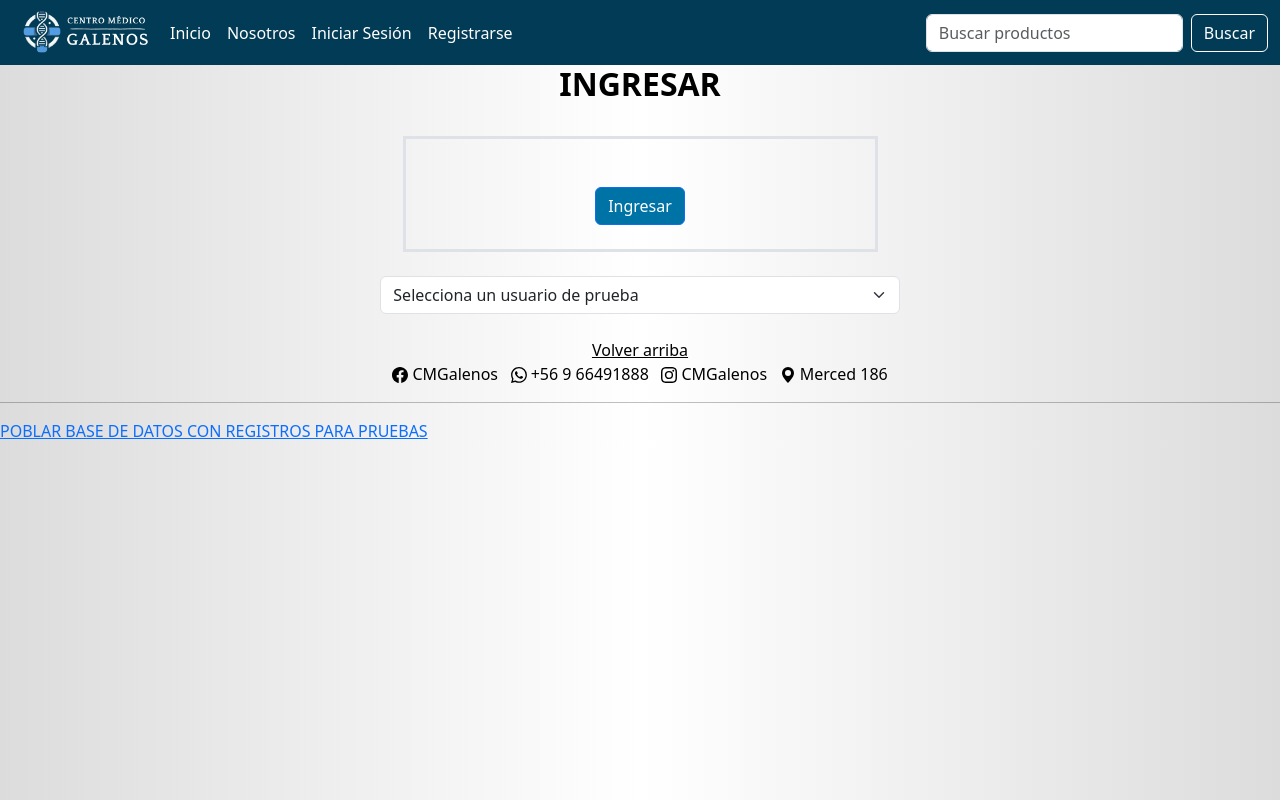
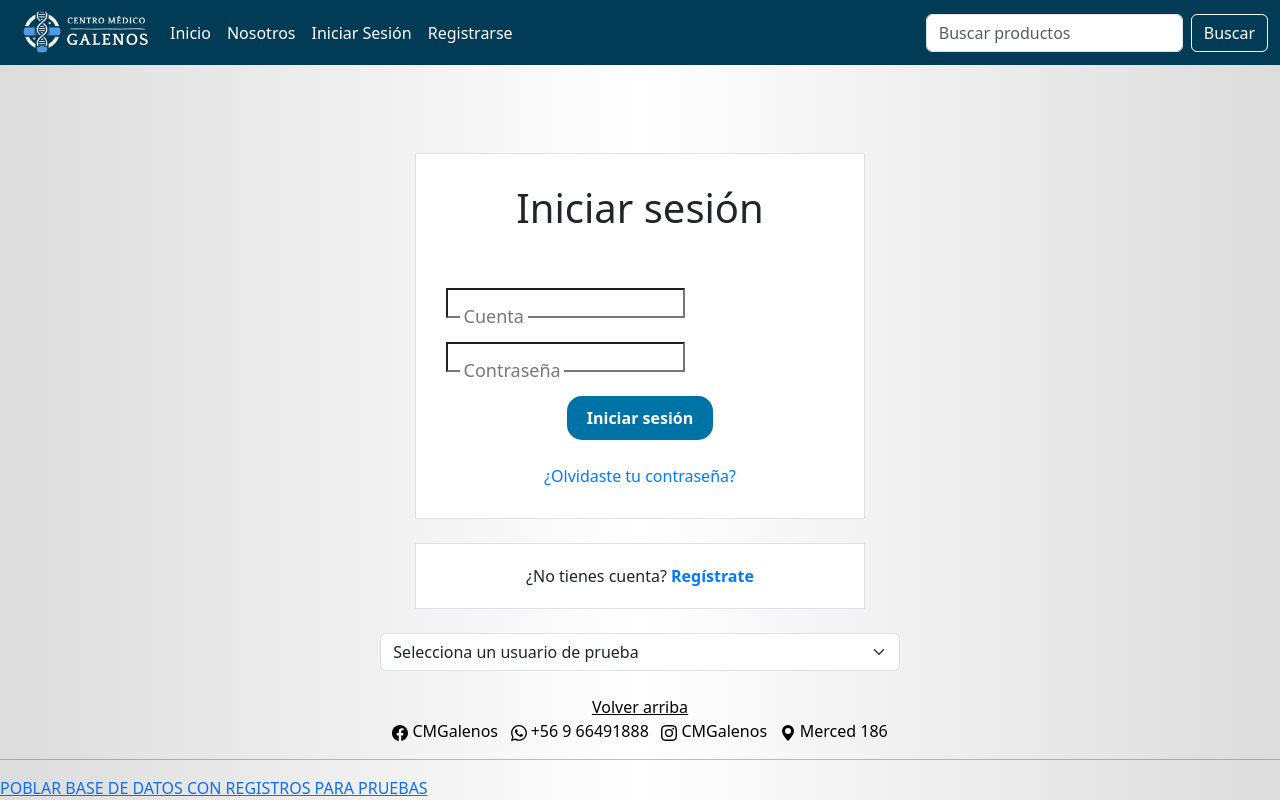
Before and after one commit to DiVillarVega/Galenos, a Django app: template core/templates/core/ingresar.html in a window 1280 px wide. Run offline with Django 4.2, Linux system fonts and the light colour scheme; the template is opened without the code that fills it: most values are stand-ins (such as "Sample title", 1, 10 or a date in 2020); form fields are guessed from the names that the template uses; some libraries are stand-ins or nearby versions; some web fonts are replaced.

Commit message:
inicio sesión avance

```diff
--- a/core/static/core/css/styles.css
+++ b/core/static/core/css/styles.css
@@ -22,6 +22,13 @@
 
 .cuadro_blaco{
   background-color: white;
+}
+
+.custom-div {
+  color: #747777; /* Color de fondo gris */
+  padding: 20px; /* Espaciado interno */
+  margin-left: 20px; /* Espaciado a la izquierda */
+  margin-right: 20px; /* Espaciado a la derecha */
 }
 
 .error {
@@ -57,15 +64,14 @@ body {
 }
 
 .cuadro_login {
-  border: 1px solid rgb(255, 255, 255);
-  padding: 40px;
-  width: 500px;
+  border: 5px solid rgb(#bcbcbc);
+  padding: 30px;
+  width: 450px;
   height: auto;
-  background-color: none;
+  background-color: white;
   margin: 0 auto;
-  box-shadow:
-  0 0 10px rgb(255, 255, 255),
-  0 0 1cap rgba(0,178,255,1);
+  justify-content: center; /* Centra horizontalmente */
+  align-items: center; /* Centra verticalmente */
 }
 
 .cuadro_neon_pequeño {
@@ -96,6 +102,79 @@ body {
   width: 300px;
   height: 700px;
   margin: 0 auto;
+}
+
+.label {
+  position: absolute;
+  left: 15px;
+  color: #797777;
+  pointer-events: none;
+  transform: translateY(15px);
+  font-size: 18px;
+  transition: 150ms cubic-bezier(0.4, 0, 0.2, 1);
+  background-color: white;
+  padding: 0 .2em;
+}
+
+.letra-azuul {
+  color: #007bff;
+  text-decoration: none;
+}
+
+.boton_registro{
+  background-color: #8bc24a !important;
+  border: none;
+  color: rgb(0, 0, 0);
+  text-align: center;
+  font-weight: bold !important;
+  display: inline-block;
+  width: 380px;
+  padding: 0.5rem;
+  border-radius: 15px;
+  text-decoration: none;
+}
+
+.cuadro_login2 {
+  border: 5px solid rgb(#bcbcbc);
+  padding: 20px;
+  width: 450px;
+  height: auto;
+  background-color: white;
+  margin: 0 auto;
+  justify-content: center; /* Centra horizontalmente */
+  align-items: center; /* Centra verticalmente */
+}
+
+.letra-azuul-bold {
+  color: #007bff;
+  font-weight: bold;
+  text-decoration: none;
+}
+
+.input-group {
+  position: relative;
+  margin-bottom: 1.5em; /* Añadido margen para espaciar los campos */
+}
+
+.text-center {
+  text-align: center;
+}
+
+.input:focus, .input:valid {
+  outline: none;
+  border: 1.5px solid #8bc24a;
+}
+
+.input:focus ~ .label, .input:valid ~ .label {
+  transform: translateX(-10%) translateY(-50%) scale(0.9);
+  color: #8bc24a;
+}
+
+.input:focus ~ .label2, .input:valid ~ .label {
+  transform: translateX(-6%) translateY(-20%) scale(0.9);
+  color: #8bc24a;
+  background-color: rgb(255, 255, 255);
+  width: auto;
 }
 
 
--- a/core/templates/core/ingresar.html
+++ b/core/templates/core/ingresar.html
@@ -5,29 +5,49 @@
 {% block content %}
     <!-- contenido principal -->
     <main role="main">
-        <div class="container">
-            <section class="text center">
-                <h1 class="cute-font-regular neon">INGRESAR</h1>
-                <br>
 
-                            <div class="row justify-content-center ">
-                                <form id="formulario_login" method="POST" class="col-5 border border-3 p-4 white-text">
+        <div class="custom-div">
 
-                                  {% csrf_token %}
+          </div>
+          <section class="text center" >
 
-                                  <!-- Botones -->
-                                  {{ form|as_bootstrap_form }}
+                <br><br>
+                <div class="justify-content-center">
+                    <form id="formulario_login" method="POST" class="border align-items-center cuadro_login">
+                        <div class="text-center">
+                            <h1>    Iniciar sesión</h1>
+                        </div>
+                        <br><br>
+                        {% csrf_token %}
+                        <!-- Botones -->
+                        <div class="input-group">
+                            {{ form.username }}
+                            <label for="username" class="label">Cuenta</label>
+                        </div>
+                        <div class="input-group">
+                            {{ form.password }}
+                            <label for="password" class="label">Contraseña</label>
+                        </div>
 
-                                  <div class="text-center mt-4">
-                                    <button type="submit" class="btn btn-primary boton_registro"> Ingresar </button>
-                                  </div>
-                                </form>
-                            </div>
+                        <div class="text-center mt-4">
+                            <button class="boton_registro" type="submit">Iniciar sesión</button>
+                            <br><br>
+                            <a href="#" class="align-items-center letra-azuul">¿Olvidaste tu contraseña?</a>
+                        </div>
+                    </form>
+
+                    <br>
+
+                    <div class="border cuadro_login2">
+                        <div class="text-center">
+                            ¿No tienes cuenta? <a href="{% url 'registro' %}" class="letra-azuul-bold align-items-center">Regístrate</a>
+                        </div>
+                    </div>
+                    {% include 'common/combobox_usuarios.html' %}
+                </div>
 
             </section>
-        </div>
     </main>
-    {% include 'common/combobox_usuarios.html' %}
 {% endblock content %}
 
 {% block script %}
```
Also changed, not shown: core/forms.py (+18 -3 lines).
